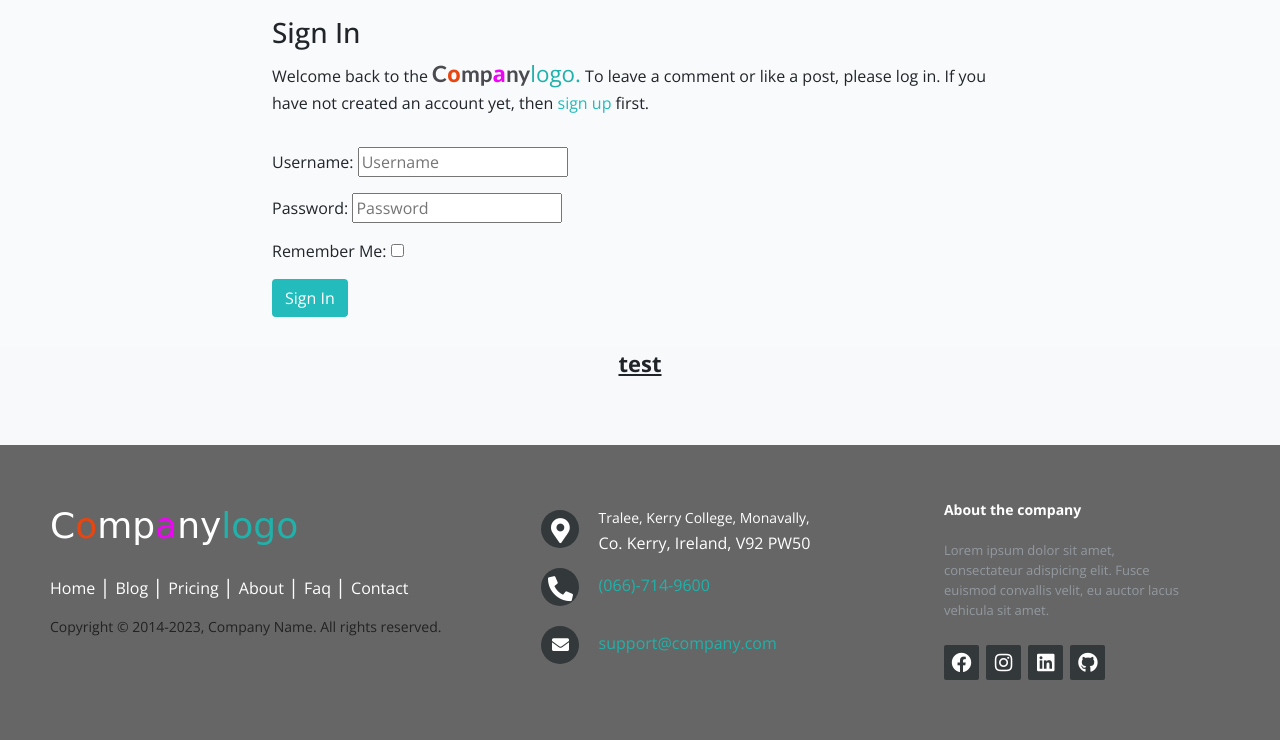
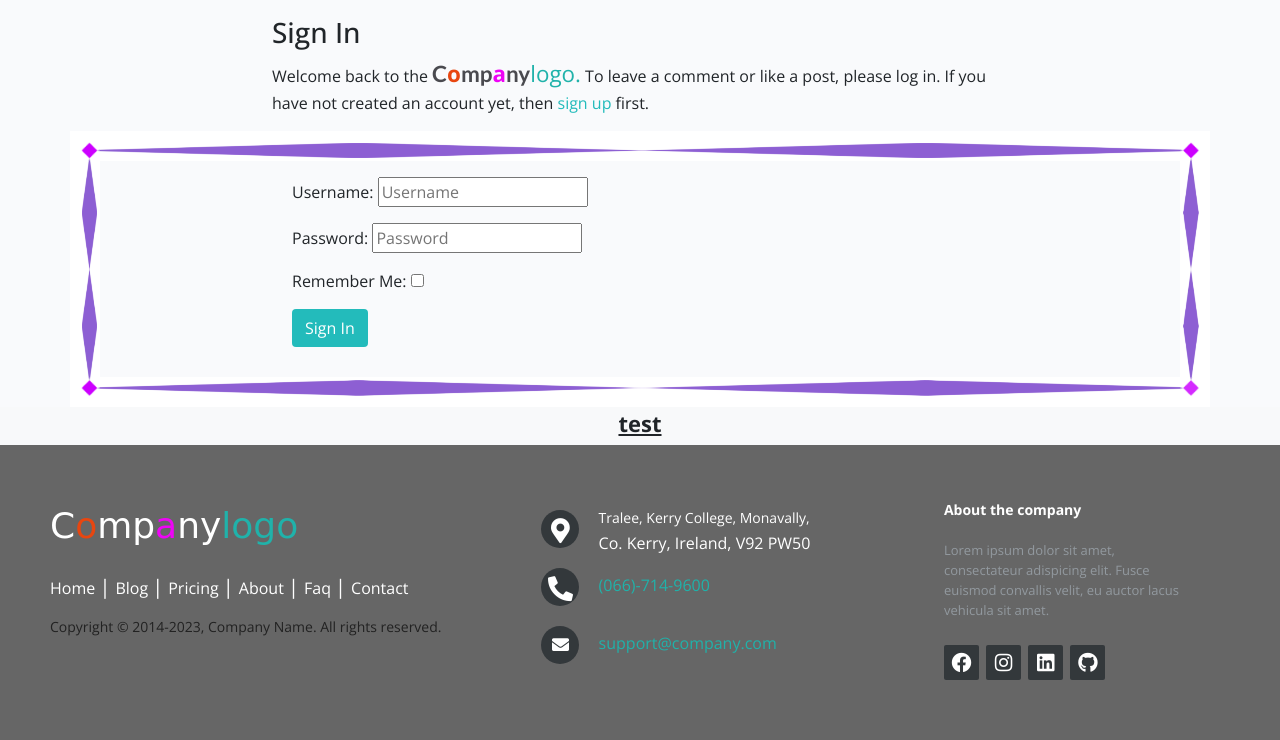
Before and after one commit to SergiyKochenko/portfolio-project-four, a Django app: page /accounts/login/ in a window 1280 px wide. Shown: the part 60-800 px from the top of the page. Run offline with Django 3.2, Linux system fonts and the light colour scheme; some libraries are stand-ins or nearby versions; some web fonts are replaced.

Commit message:
adding settings to login and register forms

```diff
--- a/static/css/style.css
+++ b/static/css/style.css
@@ -200,3 +200,8 @@
 .navbar-light .navbar-nav .nav-link {
     color: rgba(190, 30, 30, 0.856);
 }
+
+/* signin  and signup forms*/
+.backgrount-colour {
+    background-color: black;
+  }
--- a/templates/account/login.html
+++ b/templates/account/login.html
@@ -6,6 +6,15 @@
 {% block head_title %}{% trans "Sign In" %}{% endblock %}
 
 {% block content %}
+
+
+<style>
+  .square {
+    border: 30px solid transparent;
+    border-image: url('/static/images/border-image.png') 16.66666667% / 1 / 0 stretch;
+  }
+  </style>
+
 
 <div class="container">
   <div class="row">
@@ -18,7 +27,7 @@
         first.{% endblocktrans %}</p>
     </div>
   </div>
-  <div class="row">
+  <div class="row square" >
     <div class="col-md-8 mt-3 offset-md-2">
       <form class="login" method="POST" action="{% url 'account_login' %}">
         {% csrf_token %}
@@ -31,4 +40,5 @@
     </div>
   </div>
 </div>
+
 {% endblock %}
--- a/templates/account/signup.html
+++ b/templates/account/signup.html
@@ -5,6 +5,10 @@
 {% block head_title %}{% trans "Signup" %}{% endblock %}
 
 {% block content %}
+
+
+</style>
+<section class="backgrount-colour">
 <div class="container">
   <div class="row">
     <div class="col-md-8 mt-3 offset-md-2">
@@ -28,5 +32,5 @@
     </div>
   </div>
 </div>
-
+</section>
 {% endblock %}
```
Also changed, not shown: .gitpod.yml (added), static/images/border-image.png (added).
